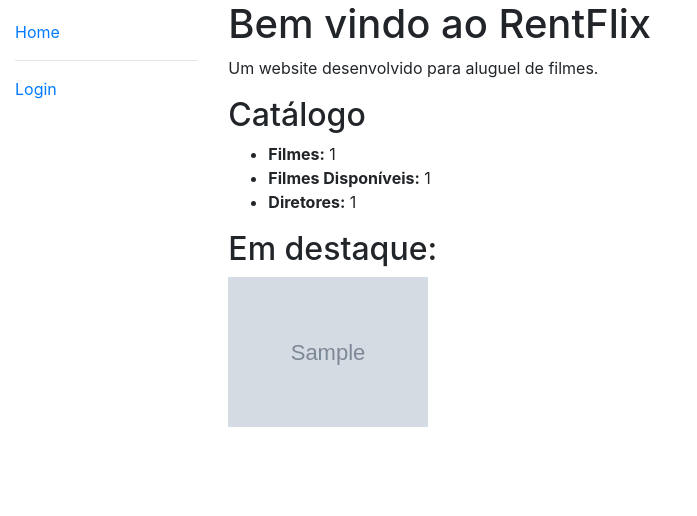
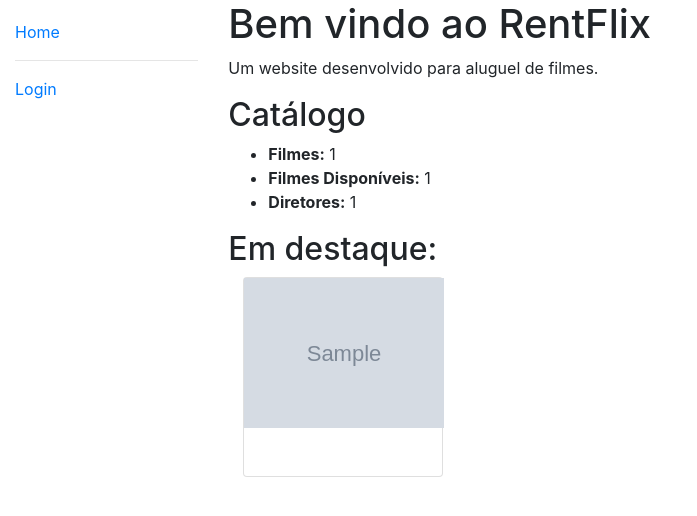
Before and after one commit to macc-uece/rentflix, a Django app: template catalogo/templates/index.html in a window 1280 px wide. Shown: the top 516 px of the page, without its empty margins (0-697 px from the left). Run offline with Django 3.2, Linux system fonts and the light colour scheme; tables that the repository leaves empty hold one stand-in row (values such as "Sample post"); the template is opened without the code that fills it: values that come from a table or form of the project are taken from there, most other values are stand-ins (such as "Sample title", 1, 10 or a date in 2020); grey boxes marked "Sample" are stand-in pictures; some libraries are stand-ins or nearby versions.

Commit message:
modificando tela inicial do usuario

```diff
--- a/catalogo/templates/index.html
+++ b/catalogo/templates/index.html
@@ -11,12 +11,18 @@
   </ul>
   <h2>Em destaque:</h2>
 
-  {% for filme_instancia in filmes_disponiveis %}
-    <div>
-      <a href="{{ filme_instancia.filme.get_absolute_url }}">
-       <img src="/media/{{ filme_instancia.filme.poster }}" alt="poster" width=200 height=auto />
-      </a>
+    <div class="container">
+        <div class="row">
+              {% for filme_instancia in filmes_disponiveis %}
+                  <div class="col-md-3" >
+                      <div class="card"  style="height: 200px; width: 200px;">
+                          <a href="{{ filme_instancia.filme.get_absolute_url }}">
+                           <img src="/media/{{ filme_instancia.filme.poster }}" alt="poster" width=200 height=auto />
+                          </a>
+                      </div>
+                  </div>
+              {% endfor %}
+        </div>
     </div>
-  {% endfor %}
 
 {% endblock %}
```
